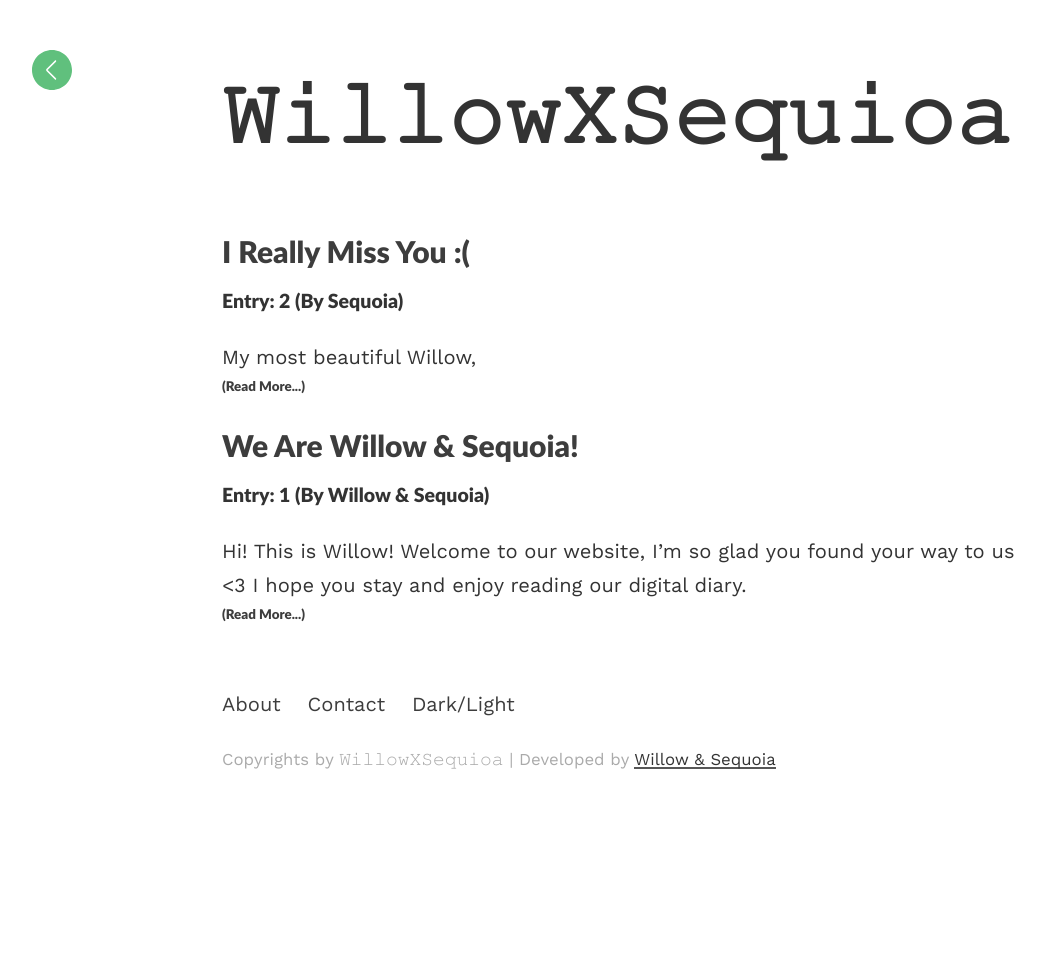
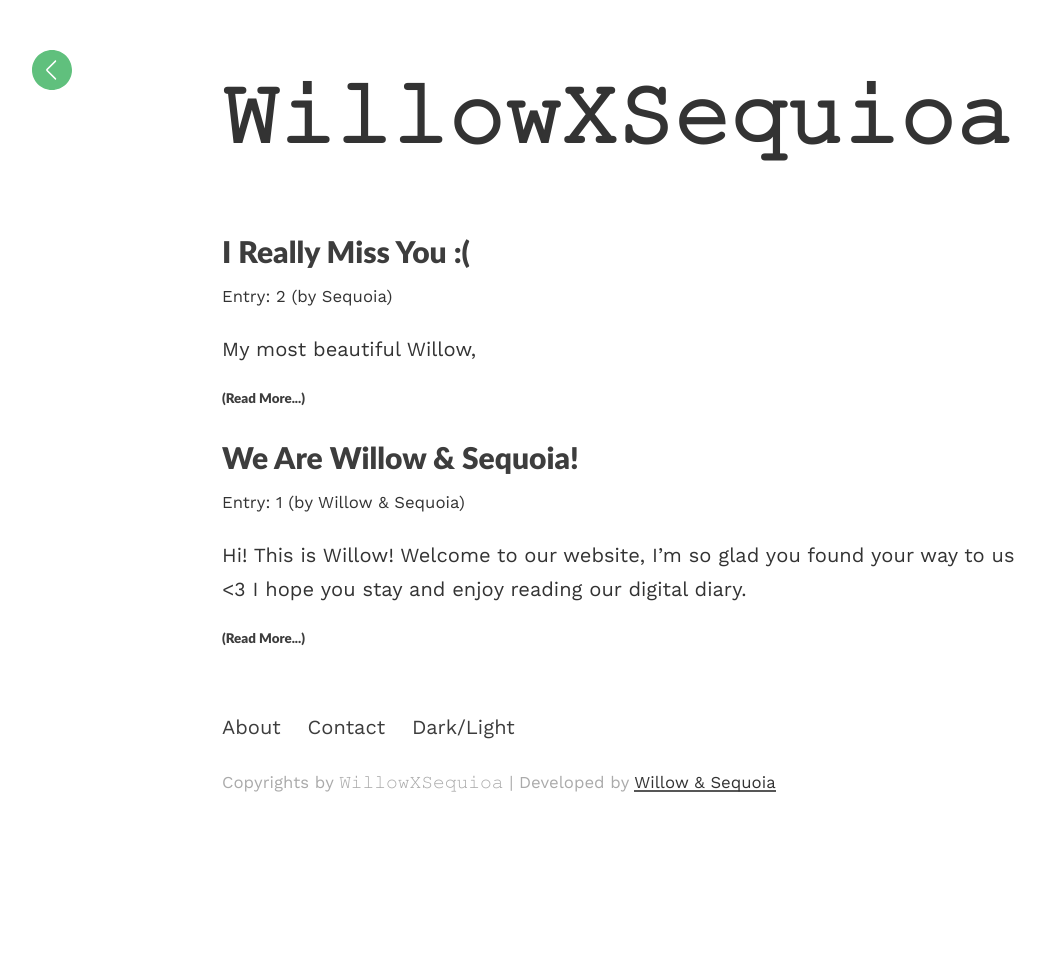
Before and after one commit to willowxsequoia/willowxsequoia.github.io, a Jekyll site: the page built from index.html, in a window 1280 px wide. Shown: the whole page, without its empty margins (18-1063 px from the left). Built offline with Jekyll 4.4.1, drawn with Linux system fonts in a browser that asks for light colours; the list of posts is cut into pages by our own code.

```diff
--- a/index.html
+++ b/index.html
@@ -4,8 +4,8 @@ layout: default
 <h1 class="headline">{{site.title}}</h1>
 <div class="article-list">
   {% for post in paginator.posts %}
-    <h2><a href="{{post.url | prepend: site.baseurl}}">{{post.title}}</a></h2><h3><small> Entry: {{post.subtitle}}</small></h3>
-  <p><h5></h5>{{post.excerpt | strip_html}}<a href="{{post.url | prepend: site.baseurl}}"> <h6>(Read More...)</h6></a></p>
+    <h2><a href="{{post.url | prepend: site.baseurl}}">{{post.title}}</a></h2><small> Entry: {{post.subtitle}}</small>
+  <p>{{post.excerpt | strip_html}}<a href="{{post.url | prepend: site.baseurl}}"> <h6>(Read More...)</h6></a></p>
   {% endfor %}
 </div>
 
```
